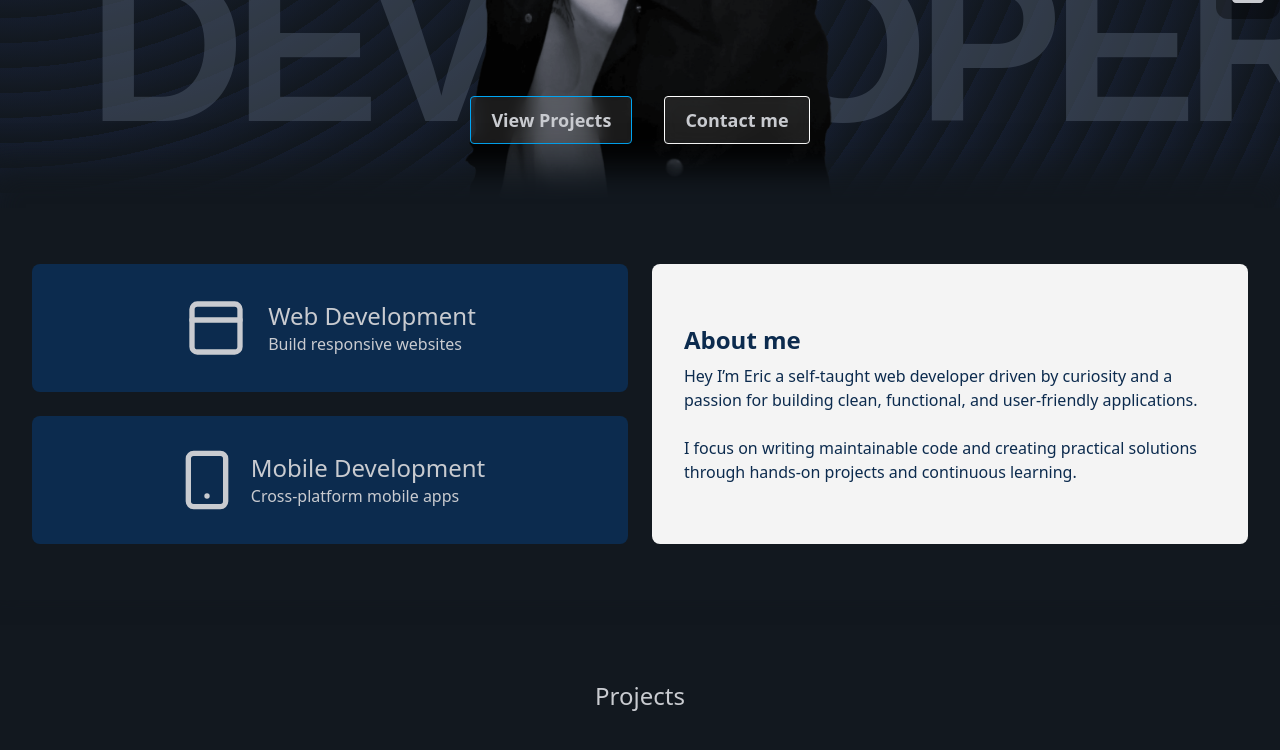
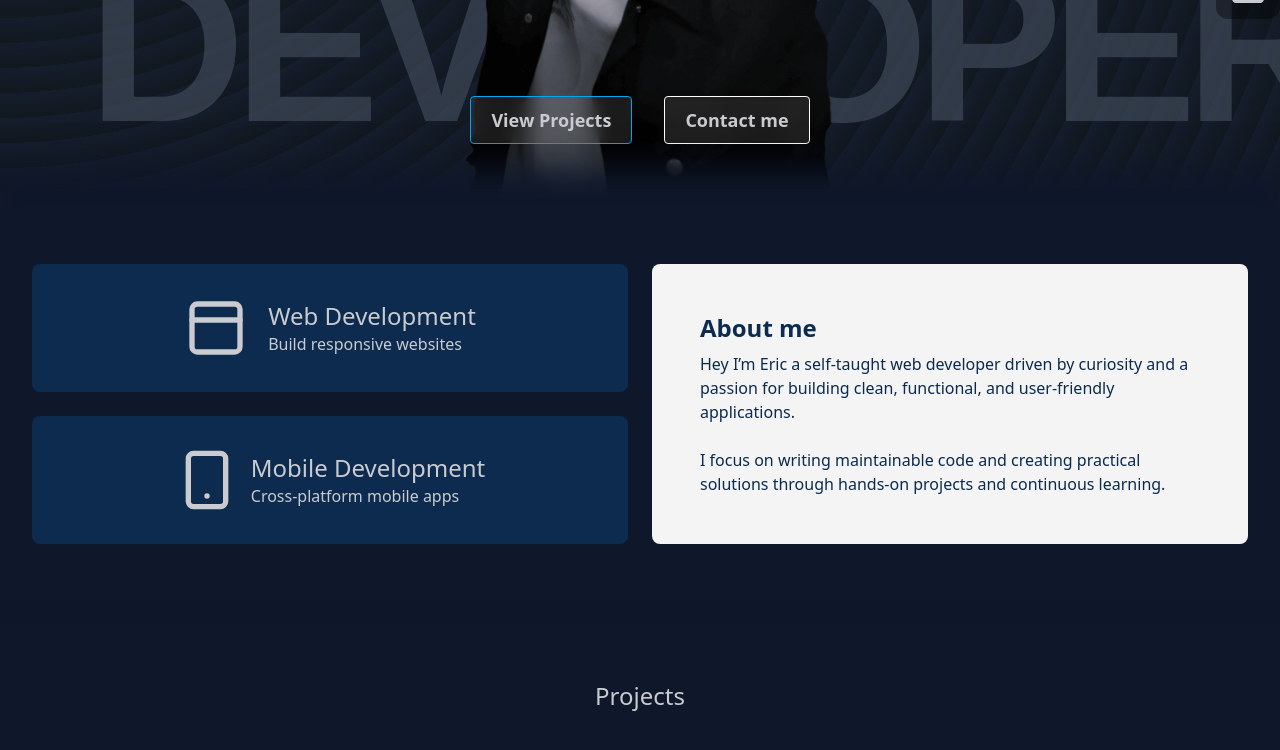
Before and after one commit to Mman7/portfolio, a React (Vite) app: page / in a window 1280 px wide. Shown: the part 448-1198 px from the top of the page. Built offline with nearby package versions, Linux system fonts and the light colour scheme.

Commit message:
update style

```diff
--- a/src/components/about.tsx
+++ b/src/components/about.tsx
@@ -10,7 +10,7 @@ export default function About() {
             <PanelTop className="size-16" />
             <div>
               <h1 className="text-2xl font-medium">Web Development</h1>
-              <h2>Build responsive websites</h2>
+              <h2 className="text-start">Build responsive websites</h2>
             </div>
           </div>
         </Card>
@@ -19,13 +19,13 @@ export default function About() {
             <Smartphone className="size-16" />
             <div>
               <h1 className="text-2xl font-medium">Mobile Development</h1>
-              <h2>Cross-platform mobile apps</h2>
+              <h2 className="text-start">Cross-platform mobile apps</h2>
             </div>
           </div>
         </Card>
       </section>
 
-      <Card className="bg-customWhite flex flex-col justify-center">
+      <Card className="bg-customWhite flex flex-col justify-center px-12 py-12">
         <div>
           <h1 className="text-font-dark row-col-2 mb-2 text-2xl font-bold">
             About me
--- a/src/components/body.tsx
+++ b/src/components/body.tsx
@@ -8,7 +8,7 @@ import { Element } from "react-scroll";
 
 export default function Body() {
   return (
-    <div className="bg-customBase dvh w-full">
+    <div className="bg-myPrimaryDark dvh w-full">
       <Element
         name="hero"
         className="bg-pattern overflow: auto z-100 flex h-1/2 scroll-mt-24 flex-col items-center justify-end md:h-[calc(100vh-10rem)]"
--- a/src/index.css
+++ b/src/index.css
@@ -9,7 +9,7 @@
   --color-font-dark: #0c2b4e;
   --color-myPrimary: #0c2b4e;
   --color-mySecondary: #1a3d64;
-  --color-customBase: #12181f;
+  --color-customBase: #1c2836;
   --color-customWhite: #f4f4f4;
   --font-display: myFont, sans-serif;
 }
@@ -19,10 +19,10 @@
 }
 
 .containerShadow {
-  box-shadow: 0px -30px 30px 10px var(--color-customBase);
+  box-shadow: 0px -30px 30px 10px var(--color-base-100);
   position: relative;
   z-index: 120;
-  background-color: #12181f;
+  background-color: var(--color-base-100);
 }
 .bg-pattern {
   background-color: #12181f;
```
